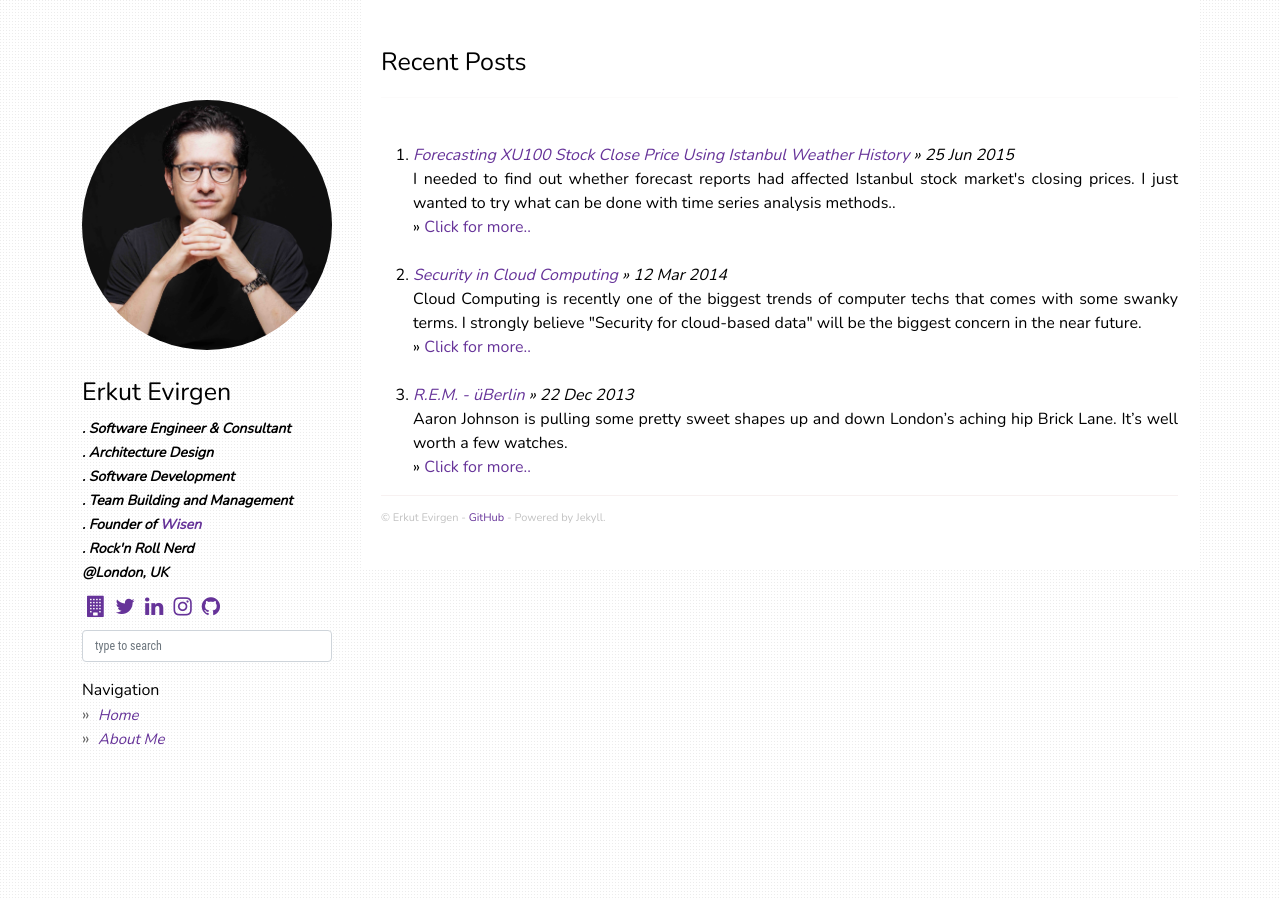
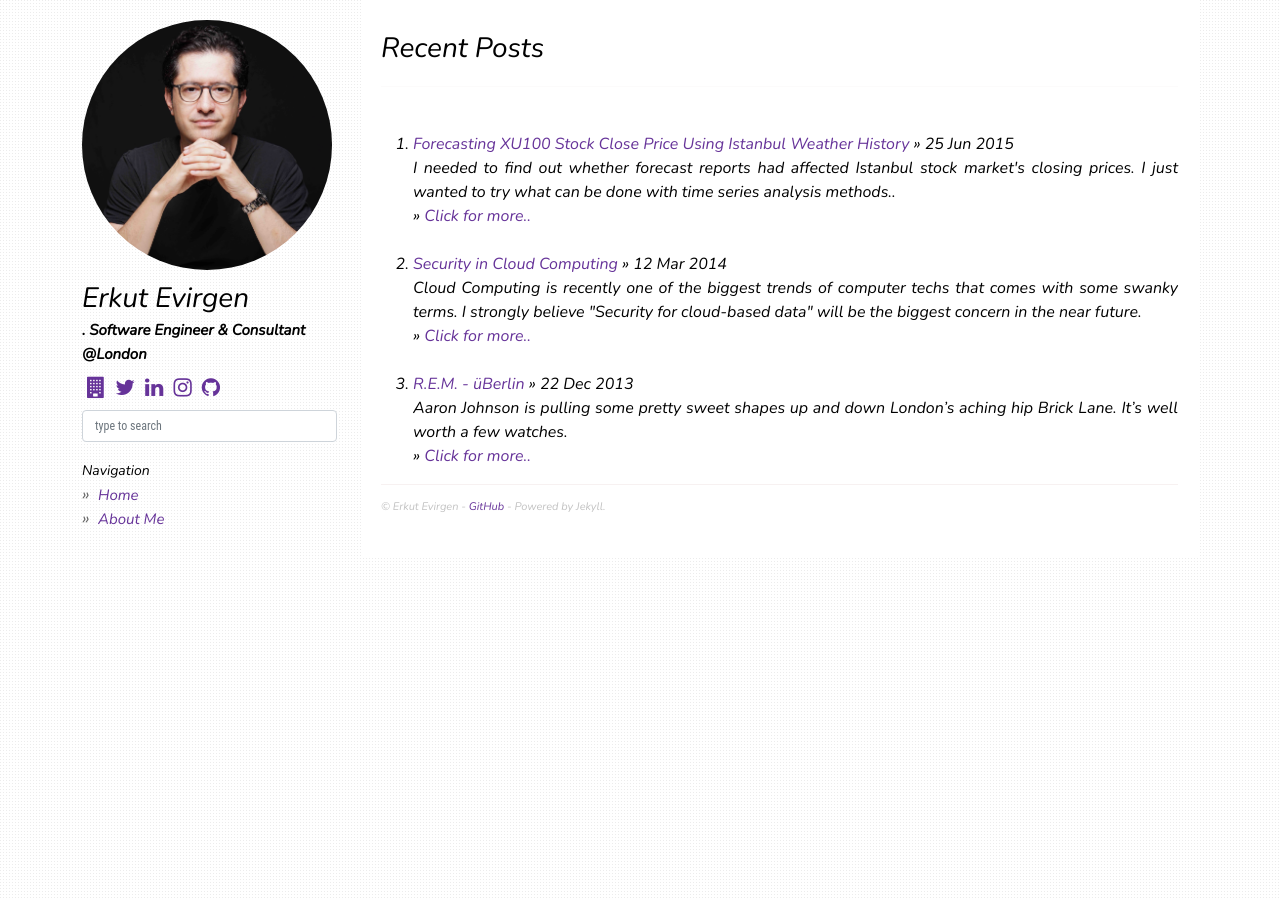
Before and after one commit to eevirgen/erk.github.io, a Jekyll site: the page built from index.html, in a window 1280 px wide. Built offline with Jekyll 4.4.1, drawn with Linux system fonts in a browser that asks for light colours; nearby versions of some CDN libraries; the list of posts is cut into pages by our own code.

Commit message:
About...

```diff
--- a/_config.yml
+++ b/_config.yml
@@ -2,7 +2,7 @@ title: Recent Posts
 description: Erkut Evirgen - Personal Blog
 author: Erkut Evirgen
 github: https://github.com/eevirgen
-about: . Software Engineer & Consultant<br/>  . Architecture Design <br/> . Software Development<br/> . Team Building and Management<br/> . Founder of <a href="http://wisen.tech" target="_blank">Wisen</a> <br/> . Rock'n Roll Nerd <br/> @London, UK
+about: . Software Engineer & Consultant @London
 disqus_shortname: erkSpace
 google_analytics: UA-19234700-1
 avatar_url: /static/img/avatar_erk.jpg
--- a/_layouts/default.html
+++ b/_layouts/default.html
@@ -92,7 +92,7 @@ layout: compress
     <!-- Bootstrap core CSS -->
     <link href="/static/css/bootstrap.min.css" rel="stylesheet">
     <!-- Fonts -->
-    <link href="https://fonts.googleapis.com/css2?family=Nunito&amp;display=swap&amp;subset=latin,latin-ext" rel="stylesheet" type="text/css">
+    <link href="https://fonts.googleapis.com/css2?family=Nunito:ital,wght@1,300&display=swap" rel="stylesheet">
     <!-- Custom CSS -->
     <link rel="stylesheet" href="/static/css/super-search.css">
     <link rel="stylesheet" href="/static/css/thickbox.css">
--- a/static/css/main.css
+++ b/static/css/main.css
@@ -24,9 +24,9 @@ h1, h2, h3 {
   font-weight: normal;
 }
 h1 {
-  margin-top: 27px;
-  margin-bottom: 10px;
-  font-size: 25px;
+  margin-top: 12px;
+  margin-bottom: 1px;
+  font-size: 28px;
 }
 h2, h3 {
   margin-bottom: 5px;
@@ -88,17 +88,17 @@ footer {
 
 /* Left column */
 div.sidebar {
-  margin-top: 100px;
-  font-size: 14px;
+  margin-top: 20px;
+  font-size: 15px;
   color: #666;
 }
 div.sidebar strong {
-  font-size: 16px;
+  font-size: 14px;
   color: #000000;
   font-weight: normal;
 }
 div.sidebar div.profile-about {
-  margin-top: 10px;
+  margin-top: 2px;
   color: #000000;
   font-weight: bold;
   font-style: oblique;
```
